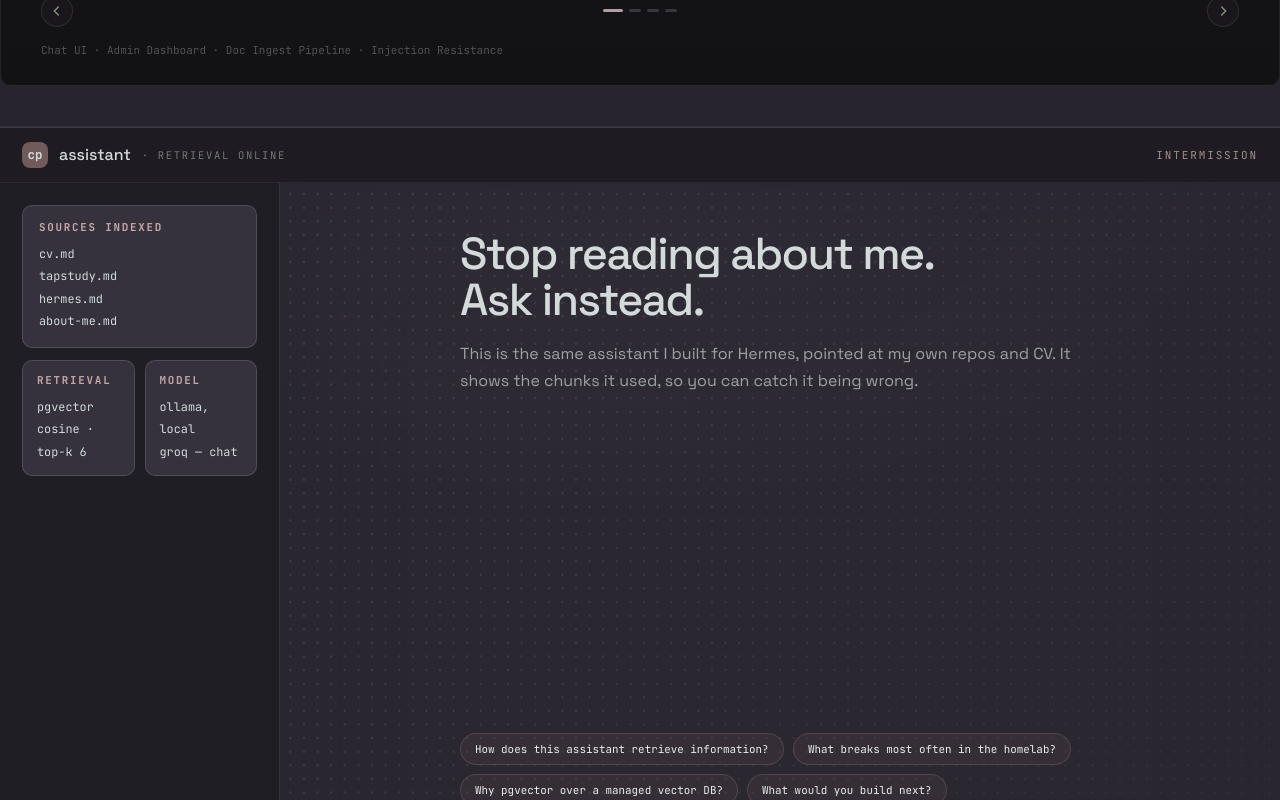
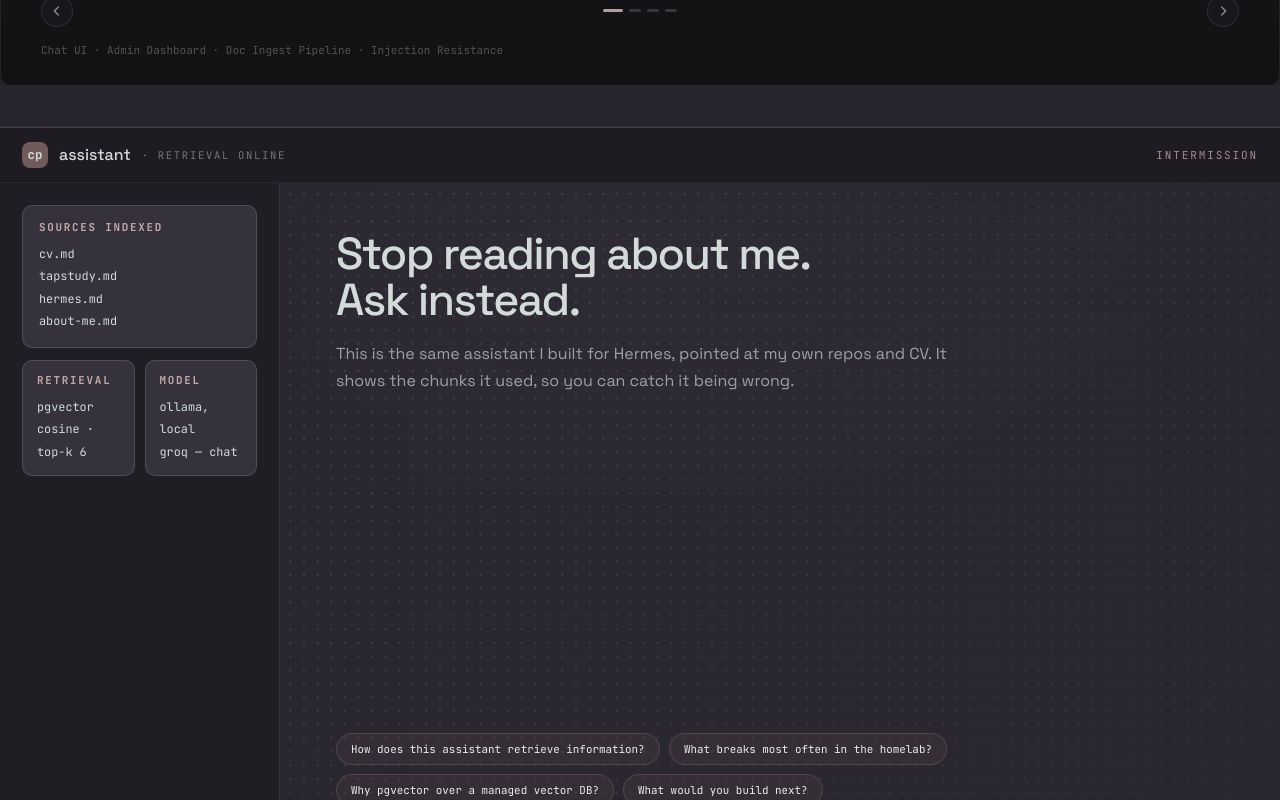
Before and after one commit to c-panagopoulos/Personal-Website, a React (Vite) app in the folder client/: page / in a window 1280 px wide. Shown: the part 5380-6180 px from the top of the page. Built offline with nearby package versions, Linux system fonts and the light colour scheme.

Commit message:
Fix assistant section layout: left-align chat, lock height to viewport, fix scroll rail

```diff
--- a/client/src/styles/global.css
+++ b/client/src/styles/global.css
@@ -1633,7 +1633,7 @@ button {
 
 /* --- Assistant intermission section --- */
 .assistant-section {
-  min-height: 100vh;
+  height: 100vh;
   display: flex;
   flex-direction: column;
   background-color: var(--scene-4);
@@ -1711,7 +1711,7 @@ button {
 .assistant-section__main {
   padding: 48px 56px;
   display: flex;
-  justify-content: center;
+  justify-content: flex-start;
   min-height: 0;
   box-shadow: inset 0 0 90px 20px var(--scene-4);
 }
```
